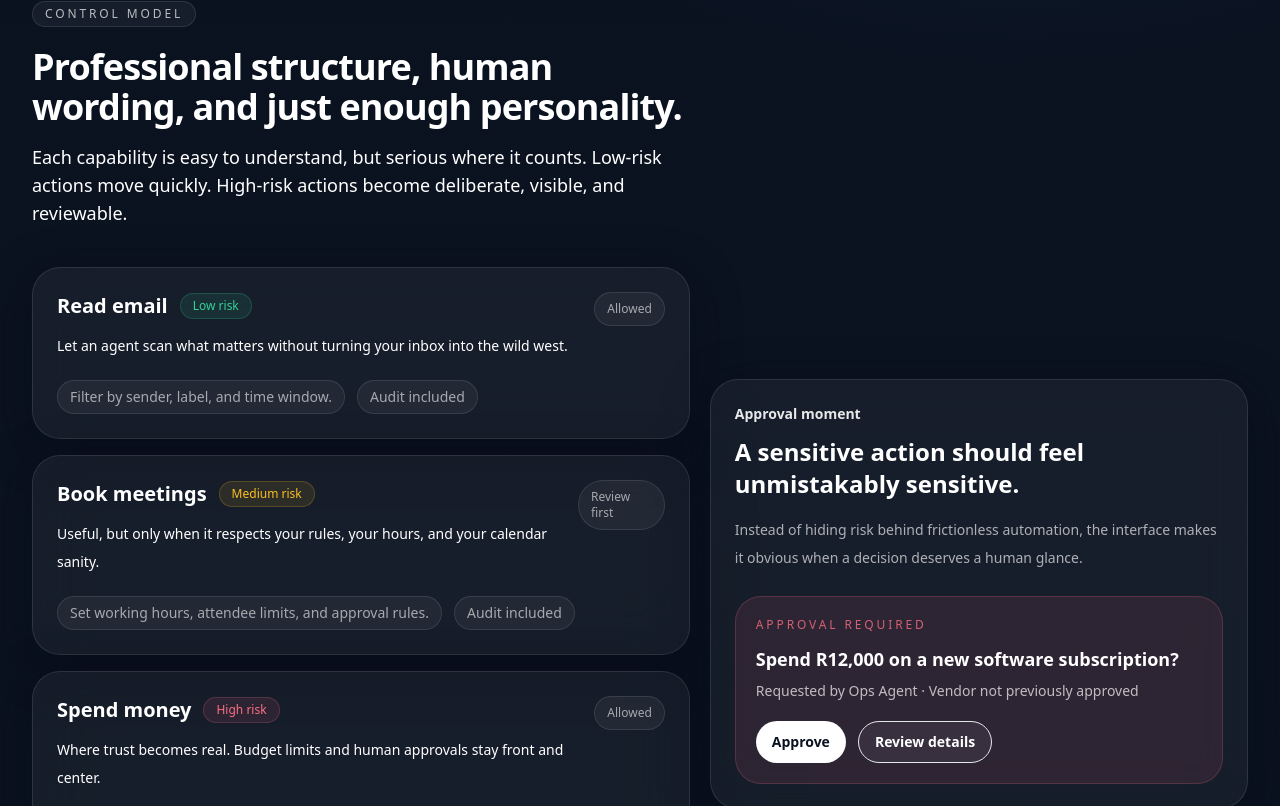
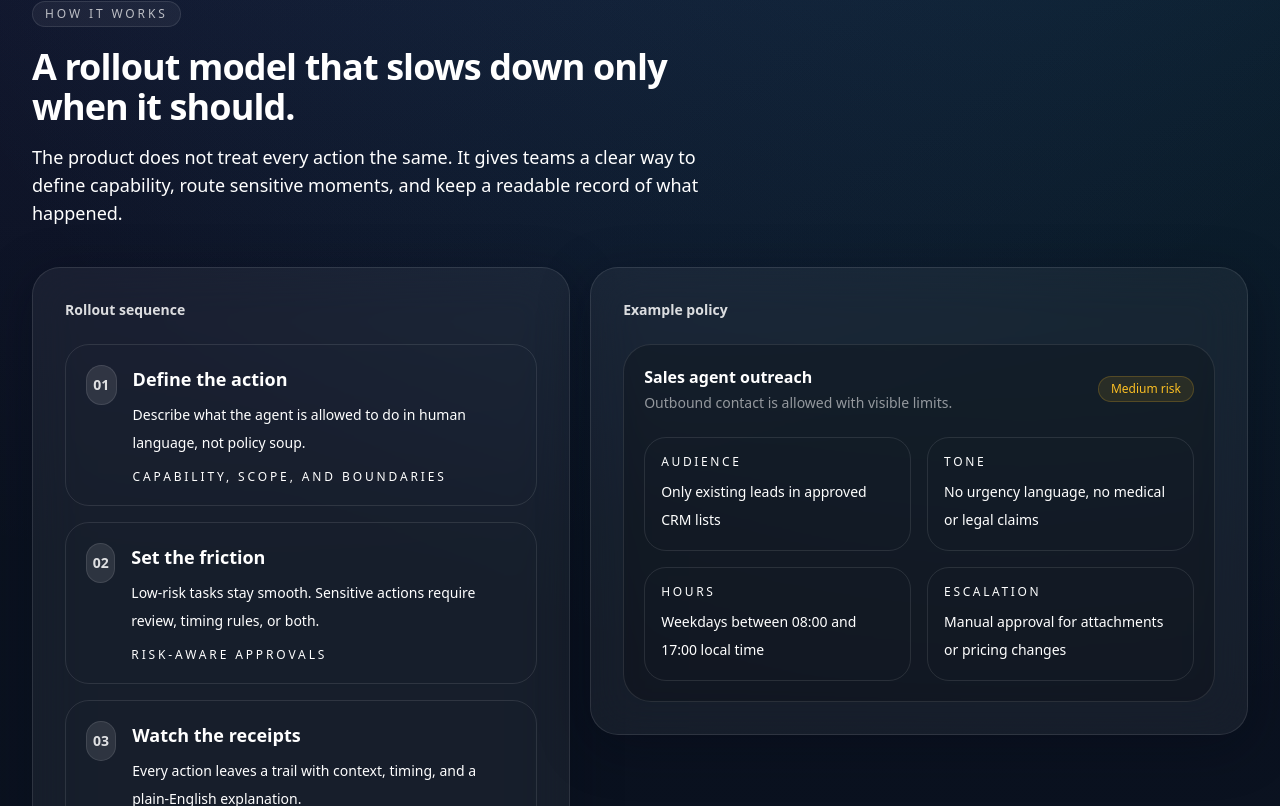
Before and after one commit to cosmicbubblegumgirl/Leash, a Next.js app: page / in a window 1280 px wide. Shown: the part 1614-2420 px from the top of the page. Built offline with nearby package versions, Linux system fonts and the light colour scheme; no server answers.

Commit message:
Enhance landing page with waitlist form, flow, and signals sections

```diff
--- a/app/page.js
+++ b/app/page.js
@@ -1,7 +1,9 @@
 import Header from '../components/Header'
 import Hero from '../components/Hero'
 import WhySection from '../components/WhySection'
+import FlowSection from '../components/FlowSection'
 import ControlsSection from '../components/ControlsSection'
+import SignalsSection from '../components/SignalsSection'
 import ProofSection from '../components/ProofSection'
 import WaitlistSection from '../components/WaitlistSection'
 import Footer from '../components/Footer'
@@ -12,7 +14,9 @@ export default function HomePage() {
       <Header />
       <Hero />
       <WhySection />
+      <FlowSection />
       <ControlsSection />
+      <SignalsSection />
       <ProofSection />
       <WaitlistSection />
       <Footer />
--- /dev/null
+++ b/components/FlowSection.js
@@ -0,0 +1,72 @@
+import Reveal from './Reveal'
+import SectionIntro from './SectionIntro'
+import { flowSteps } from './data'
+
+export default function FlowSection() {
+  return (
+    <section id="flow" className="px-6 py-12 lg:px-8 lg:py-16">
+      <div className="mx-auto max-w-7xl">
+        <Reveal>
+          <SectionIntro
+            eyebrow="How it works"
+            title="A rollout model that slows down only when it should."
+            body="The product does not treat every action the same. It gives teams a clear way to define capability, route sensitive moments, and keep a readable record of what happened."
+          />
+        </Reveal>
+
+        <div className="mt-10 grid gap-5 lg:grid-cols-[0.9fr_1.1fr]">
+          <Reveal>
+            <div className="section-shell p-6 sm:p-8">
+              <p className="text-sm font-semibold text-white/85">Rollout sequence</p>
+              <div className="mt-6 space-y-4">
+                {flowSteps.map((step, index) => (
+                  <div key={step.title} className="rounded-[24px] border border-white/10 bg-white/6 p-5">
+                    <div className="flex items-start gap-4">
+                      <div className="flex h-10 w-10 items-center justify-center rounded-2xl border border-white/10 bg-white/10 text-sm font-semibold text-white/85">
+                        0{index + 1}
+                      </div>
+                      <div>
+                        <p className="text-lg font-semibold text-white">{step.title}</p>
+                        <p className="mt-2 text-sm leading-7 text-white/66">{step.body}</p>
+                        <p className="mt-3 text-xs uppercase tracking-[0.24em] text-white/42">{step.meta}</p>
+                      </div>
+                    </div>
+                  </div>
+                ))}
+              </div>
+            </div>
+          </Reveal>
+
+          <Reveal delay={0.12}>
+            <div className="section-shell p-6 sm:p-8">
+              <p className="text-sm font-semibold text-white/85">Example policy</p>
+              <div className="mt-6 rounded-[28px] border border-white/10 bg-black/20 p-5">
+                <div className="flex items-center justify-between gap-3">
+                  <div>
+                    <p className="text-base font-semibold text-white">Sales agent outreach</p>
+                    <p className="mt-1 text-sm text-white/55">Outbound contact is allowed with visible limits.</p>
+                  </div>
+                  <span className="rounded-full border border-gold/20 bg-gold/10 px-3 py-1 text-xs text-gold">Medium risk</span>
+                </div>
+
+                <div className="mt-6 grid gap-4 sm:grid-cols-2">
+                  {[
+                    ['Audience', 'Only existing leads in approved CRM lists'],
+                    ['Tone', 'No urgency language, no medical or legal claims'],
+                    ['Hours', 'Weekdays between 08:00 and 17:00 local time'],
+                    ['Escalation', 'Manual approval for attachments or pricing changes']
+                  ].map(([label, value]) => (
+                    <div key={label} className="rounded-[22px] border border-white/10 bg-white/6 p-4">
+                      <p className="text-xs uppercase tracking-[0.22em] text-white/42">{label}</p>
+                      <p className="mt-2 text-sm leading-7 text-white/72">{value}</p>
+                    </div>
+                  ))}
+                </div>
+              </div>
+            </div>
+          </Reveal>
+        </div>
+      </div>
+    </section>
+  )
+}
--- /dev/null
+++ b/components/SignalsSection.js
@@ -0,0 +1,32 @@
+import Reveal from './Reveal'
+import SectionIntro from './SectionIntro'
+import { signalCards } from './data'
+
+export default function SignalsSection() {
+  return (
+    <section id="signals" className="px-6 py-12 lg:px-8 lg:py-16">
+      <div className="mx-auto max-w-7xl">
+        <Reveal>
+          <SectionIntro
+            eyebrow="Operational signals"
+            title="The interface should tell you where trust is holding and where it is thinning out."
+            body="Instead of burying risk in configuration pages, the product surfaces a few sharp signals that help teams understand exposure, review load, and clarity."
+            align="center"
+          />
+        </Reveal>
+
+        <div className="mt-10 grid gap-5 md:grid-cols-3">
+          {signalCards.map((card, index) => (
+            <Reveal key={card.label} delay={index * 0.08}>
+              <div className="section-shell h-full p-6 sm:p-8">
+                <p className="text-sm uppercase tracking-[0.24em] text-white/42">{card.label}</p>
+                <p className="mt-5 text-4xl font-semibold tracking-tight text-white">{card.value}</p>
+                <p className="mt-4 text-sm leading-7 text-white/66">{card.note}</p>
+              </div>
+            </Reveal>
+          ))}
+        </div>
+      </div>
+    </section>
+  )
+}
--- a/components/WaitlistForm.js
+++ b/components/WaitlistForm.js
@@ -3,10 +3,9 @@
 import { useState } from 'react'
 import { motion } from 'framer-motion'
 
-const initialState = { email: '' }
-const waitlistEndpoint = process.env.NEXT_PUBLIC_WAITLIST_ENDPOINT?.trim()
-const fallbackEndpoint = '/api/waitlist'
-const waitlistSource = process.env.NEXT_PUBLIC_WAITLIST_SOURCE?.trim() || 'leash-site'
+const initialState = { name: '', email: '', team: '' }
+const waitlistEndpoint = 'https://formsubmit.co/ajax/simon3m3ll3m@gmail.com'
+const waitlistSource = 'leash-site'
 
 async function readResponseMessage(response) {
   const contentType = response.headers.get('content-type') || ''
@@ -40,12 +39,21 @@ export default function WaitlistForm() {
     setStatus({ type: 'idle', message: '' })
 
     try {
-      const endpoint = waitlistEndpoint || fallbackEndpoint
-
-      const response = await fetch(endpoint, {
+      const response = await fetch(waitlistEndpoint, {
         method: 'POST',
-        headers: { 'Content-Type': 'application/json' },
-        body: JSON.stringify({ email: form.email, source: waitlistSource })
+        headers: {
+          'Content-Type': 'application/json',
+          Accept: 'application/json'
+        },
+        body: JSON.stringify({
+          name: form.name,
+          email: form.email,
+          team: form.team,
+          source: waitlistSource,
+          _subject: 'New Leash waitlist signup',
+          _template: 'table',
+          _captcha: 'false'
+        })
       })
 
       const message = await readResponseMessage(response)
@@ -54,14 +62,10 @@ export default function WaitlistForm() {
         throw new Error(message)
       }
 
-      setStatus({ type: 'success', message })
+      setStatus({ type: 'success', message: message || 'You are on the list. We will reach out when there is something worth sharing.' })
       setForm(initialState)
     } catch (error) {
-      const message = waitlistEndpoint
-        ? error.message
-        : 'Waitlist submissions need an endpoint. For GitHub Pages, set NEXT_PUBLIC_WAITLIST_ENDPOINT. For local Next.js runtime, the built-in /api/waitlist route can handle demo submissions.'
-
-      setStatus({ type: 'error', message })
+      setStatus({ type: 'error', message: error.message || 'Submission failed. Please try again.' })
     } finally {
       setSubmitting(false)
     }
@@ -76,7 +80,19 @@ export default function WaitlistForm() {
       transition={{ duration: 0.65 }}
       className="section-shell mx-auto max-w-3xl p-6 sm:p-8"
     >
-      <label className="block">
+      <div className="grid gap-4 sm:grid-cols-2">
+        <label className="sm:col-span-1">
+          <span className="mb-2 block text-sm text-white/62">Your name</span>
+          <input
+            required
+            name="name"
+            value={form.name}
+            onChange={handleChange}
+            className="w-full rounded-2xl border border-white/10 bg-white/5 px-4 py-3 text-white outline-none transition focus:border-white/25"
+            placeholder="Simone Govender"
+          />
+        </label>
+        <label className="sm:col-span-1">
           <span className="mb-2 block text-sm text-white/62">Work email</span>
           <input
             required
@@ -88,6 +104,17 @@ export default function WaitlistForm() {
             placeholder="you@company.com"
           />
         </label>
+        <label className="sm:col-span-2">
+          <span className="mb-2 block text-sm text-white/62">Team or use case</span>
+          <input
+            name="team"
+            value={form.team}
+            onChange={handleChange}
+            className="w-full rounded-2xl border border-white/10 bg-white/5 px-4 py-3 text-white outline-none transition focus:border-white/25"
+            placeholder="Privacy, ops, sales, or founder mode"
+          />
+        </label>
+      </div>
 
       <div className="mt-5 flex flex-col gap-4 sm:flex-row sm:items-center sm:justify-between">
         <p className="text-sm text-white/52">No spam. No performative hype. Just updates when there is something worth sharing.</p>
@@ -103,6 +130,8 @@ export default function WaitlistForm() {
       {status.message && (
         <p className={`mt-4 text-sm ${status.type === 'success' ? 'text-mint' : 'text-rose'}`}>{status.message}</p>
       )}
+
+      <p className="mt-4 text-xs text-white/35">Submissions route directly to simon3m3ll3m@gmail.com.</p>
     </motion.form>
   )
 }
```
Also changed, not shown: 1 other file (tests, documents, lock files or other folders). Lines whose indentation alone changed are shown as unchanged.
